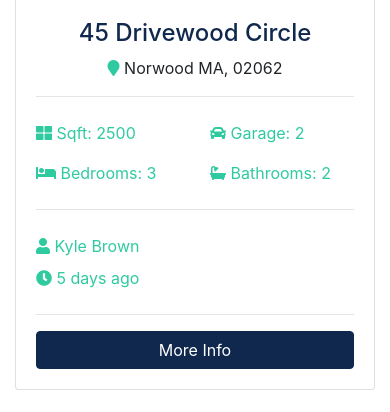
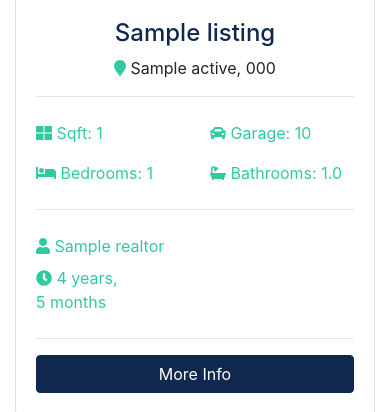
Before and after one commit to alucardo/betre_project, a Django app: page / in a window 390 px wide. Shown: the part 1194-1606 px from the top of the page. Run offline with Django 5.2, Linux system fonts and the light colour scheme; tables that the repository leaves empty hold one stand-in row (values such as "Sample post"); grey boxes marked "Sample" are stand-in pictures; some libraries are stand-ins or nearby versions.

Commit message:
About and home

```diff
--- a/pages/views.py
+++ b/pages/views.py
@@ -1,7 +1,22 @@
 from django.shortcuts import render
 
+from listings.models import Listing
+from realtors.models import Realtor
+
 def index(request):
-    return render(request, 'pages/index.html')
+
+    listings = Listing.objects.order_by('-list_date').filter(is_published=True)[:3]
+
+    context = {'listings': listings}
+
+    return render(request, 'pages/index.html', context)
 
 def about(request):
-    return render(request, 'pages/about.html')
+    realtors = Realtor.objects.order_by('-hire_date')
+    mvp_realtors = Realtor.objects.filter(is_mvp=True)
+
+    context = {
+        'realtors': realtors,
+        'mvp_realtors': mvp_realtors
+    }
+    return render(request, 'pages/about.html', context)
--- a/templates/pages/index.html
+++ b/templates/pages/index.html
@@ -1,4 +1,6 @@
 {% extends 'base.html' %}
+
+{% load humanize %}
 
 {% block content %}
      <!-- Showcase -->
@@ -130,134 +132,55 @@
     <div class="container">
       <h3 class="text-center mb-3">Latest Listings</h3>
       <div class="row">
-        <!-- Listing 1 -->
+        {% if listings %}
+          {% for listing in listings %}
             <div class="col-md-6 col-lg-4 mb-4">
               <div class="card listing-preview">
-            <img class="card-img-top" src="assets/img/homes/home-1.jpg" alt="">
+                <img class="card-img-top" src="{{ listing.photo_main.url }}" alt="">
                 <div class="card-img-overlay">
                   <h2>
-                <span class="badge badge-secondary text-white">$490,000</span>
+                    <span class="badge badge-secondary text-white">${{ listing.price | intcomma }}</span>
                   </h2>
                 </div>
                 <div class="card-body">
                   <div class="listing-heading text-center">
-                <h4 class="text-primary">45 Drivewood Circle</h4>
+                    <h4 class="text-primary">{{ listing.title }}</h4>
                     <p>
-                  <i class="fas fa-map-marker text-secondary"></i> Norwood MA, 02062</p>
+                      <i class="fas fa-map-marker text-secondary"></i> {{ listing.city }} {{ listing.state }}, {{ listing.zipcode }}</p>
                   </div>
                   <hr>
                   <div class="row py-2 text-secondary">
                     <div class="col-6">
-                  <i class="fas fa-th-large"></i> Sqft: 2500</div>
+                      <i class="fas fa-th-large"></i> Sqft: {{ listing.sqft }}</div>
                     <div class="col-6">
-                  <i class="fas fa-car"></i> Garage: 2</div>
+                      <i class="fas fa-car"></i> Garage: {{ listing.garage }}</div>
                   </div>
                   <div class="row py-2 text-secondary">
                     <div class="col-6">
-                  <i class="fas fa-bed"></i> Bedrooms: 3</div>
+                      <i class="fas fa-bed"></i> Bedrooms: {{ listing.bedrooms }}</div>
                     <div class="col-6">
-                  <i class="fas fa-bath"></i> Bathrooms: 2</div>
+                      <i class="fas fa-bath"></i> Bathrooms: {{ listing.bathrooms }}</div>
                   </div>
                   <hr>
                   <div class="row py-2 text-secondary">
-                <div class="col-6">
-                  <i class="fas fa-user"></i> Kyle Brown</div>
+                    <div class="col-12">
+                      <i class="fas fa-user"></i> {{ listing.realtor }}</div>
                   </div>
                   <div class="row text-secondary pb-2">
                     <div class="col-6">
-                  <i class="fas fa-clock"></i> 5 days ago</div>
+                      <i class="fas fa-clock"></i> {{ listing.list_date | timesince }}</div>
                   </div>
                   <hr>
-              <a href="listing.html" class="btn btn-primary btn-block">More Info</a>
+                  <a href="{% url 'listing' listing.id %}" class="btn btn-primary btn-block">More Info</a>
                 </div>
               </div>
             </div>
-
-        <!-- Listing 2 -->
-        <div class="col-md-6 col-lg-4 mb-4">
-          <div class="card listing-preview">
-            <img class="card-img-top" src="assets/img/homes/home-2.jpg" alt="">
-            <div class="card-img-overlay">
-              <h2>
-                <span class="badge badge-secondary text-white">$550,000</span>
-              </h2>
+          {% endfor %}
+        {% else %}
+          <div class="col-md-12">
+            <p>No Listings Available</p>
           </div>
-            <div class="card-body">
-              <div class="listing-heading text-center">
-                <h4 class="text-primary">18 Jefferson Lane</h4>
-                <p>
-                  <i class="fas fa-map-marker text-secondary"></i> Woburn MA, 01801</p>
-              </div>
-              <hr>
-              <div class="row py-2 text-secondary">
-                <div class="col-6">
-                  <i class="fas fa-th-large"></i> Sqft: 3200</div>
-                <div class="col-6">
-                  <i class="fas fa-car"></i> Garage: 1</div>
-              </div>
-              <div class="row py-2 text-secondary">
-                <div class="col-6">
-                  <i class="fas fa-bed"></i> Bedrooms: 4</div>
-                <div class="col-6">
-                  <i class="fas fa-bath"></i> Bathrooms: 2.5</div>
-              </div>
-              <hr>
-              <div class="row py-2 text-secondary">
-                <div class="col-6">
-                  <i class="fas fa-user"></i> Mark Hudson</div>
-              </div>
-              <div class="row text-secondary pb-2">
-                <div class="col-6">
-                  <i class="fas fa-clock"></i> 5 days ago</div>
-              </div>
-              <hr>
-              <a href="listing.html" class="btn btn-primary btn-block">More Info</a>
-            </div>
-          </div>
-        </div>
-
-        <!-- Listing 3 -->
-        <div class="col-md-6 col-lg-4 mb-4">
-          <div class="card listing-preview">
-            <img class="card-img-top" src="assets/img/homes/home-3.jpg" alt="">
-            <div class="card-img-overlay">
-              <h2>
-                <span class="badge badge-secondary text-white">$580,000</span>
-              </h2>
-            </div>
-            <div class="card-body">
-              <div class="listing-heading text-center">
-                <h4 class="text-primary">187 Woodrow Street</h4>
-                <p>
-                  <i class="fas fa-map-marker text-secondary"></i> Salem MA, 01915</p>
-              </div>
-              <hr>
-              <div class="row py-2 text-secondary">
-                <div class="col-6">
-                  <i class="fas fa-th-large"></i> Sqft: 3107</div>
-                <div class="col-6">
-                  <i class="fas fa-car"></i> Garage: 0</div>
-              </div>
-              <div class="row py-2 text-secondary">
-                <div class="col-6">
-                  <i class="fas fa-bed"></i> Bedrooms: 4</div>
-                <div class="col-6">
-                  <i class="fas fa-bath"></i> Bathrooms: 3</div>
-              </div>
-              <hr>
-              <div class="row py-2 text-secondary">
-                <div class="col-6">
-                  <i class="fas fa-user"></i> Mark Hudson</div>
-              </div>
-              <div class="row text-secondary pb-2">
-                <div class="col-6">
-                  <i class="fas fa-clock"></i> 5 days ago</div>
-              </div>
-              <hr>
-              <a href="listing.html" class="btn btn-primary btn-block">More Info</a>
-            </div>
-          </div>
-        </div>
+        {% endif %}
 
       </div>
     </div>
```
Also changed, not shown: templates/pages/about.html (+21 -29 lines). Lines whose indentation alone changed are shown as unchanged.
